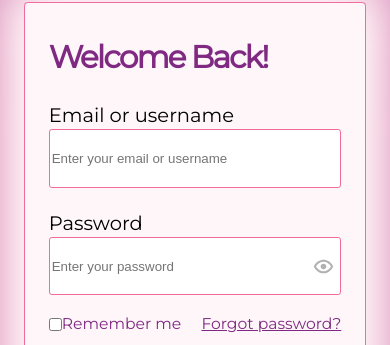
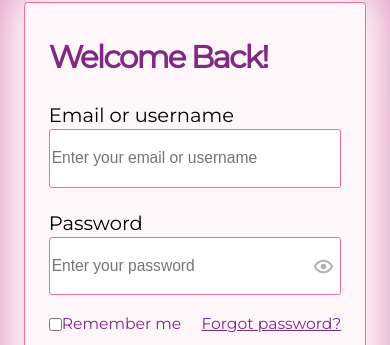
Before and after one commit to mvuko01/Sweet-tradition, a Next.js app in the folder candyshop/: page /login in a window 390 px wide. Shown: the part 135-480 px from the top of the page. Built offline with nearby package versions, Linux system fonts and the light colour scheme.

Commit message:
Fixing mobile login page again

```diff
--- a/candyshop/styles/Login.module.css
+++ b/candyshop/styles/Login.module.css
@@ -194,6 +194,7 @@
     .content input {
         width: auto;
         height: 15vw;
+        font-size: 4vw;
     }
     .content button {
         width: auto;
```
